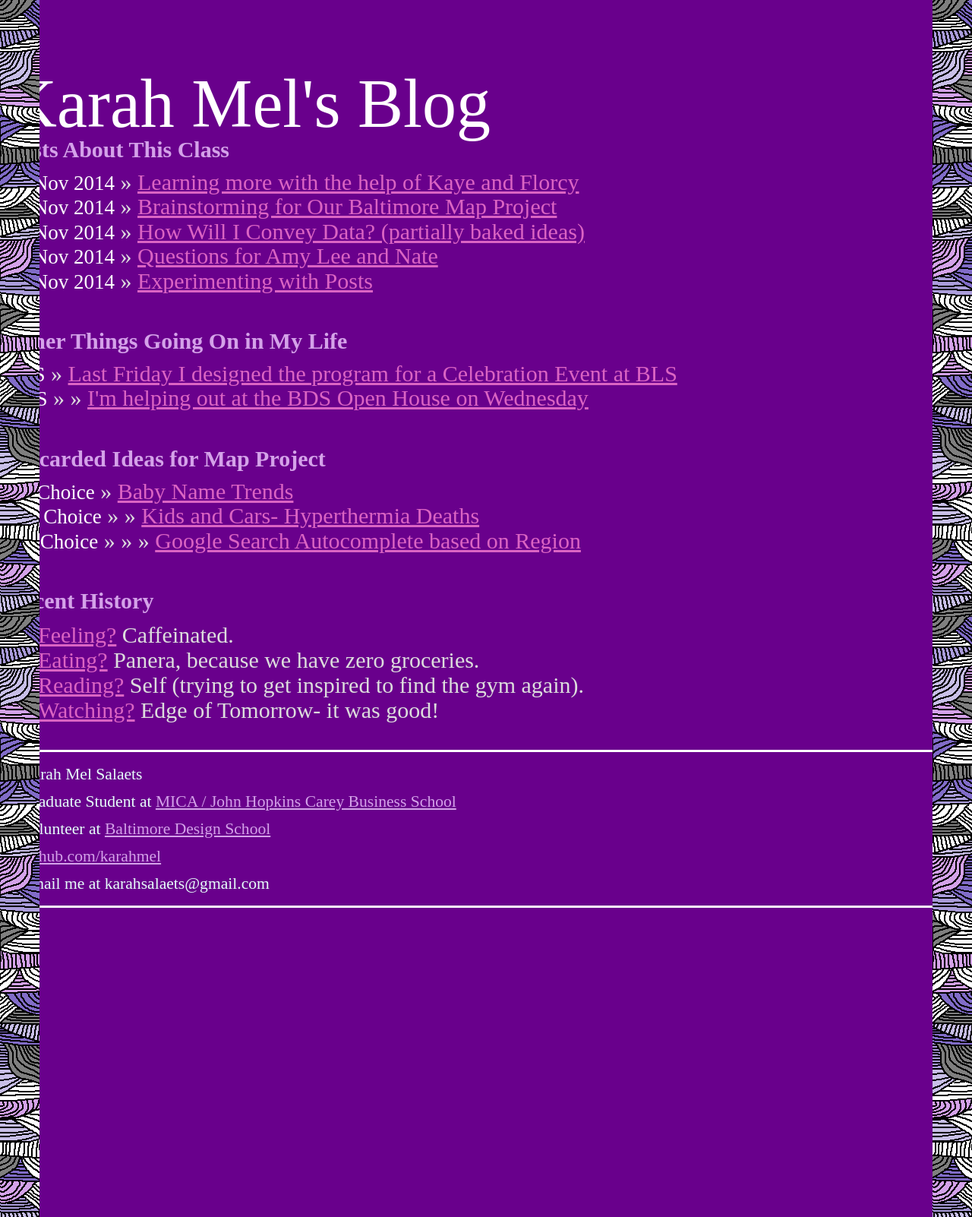
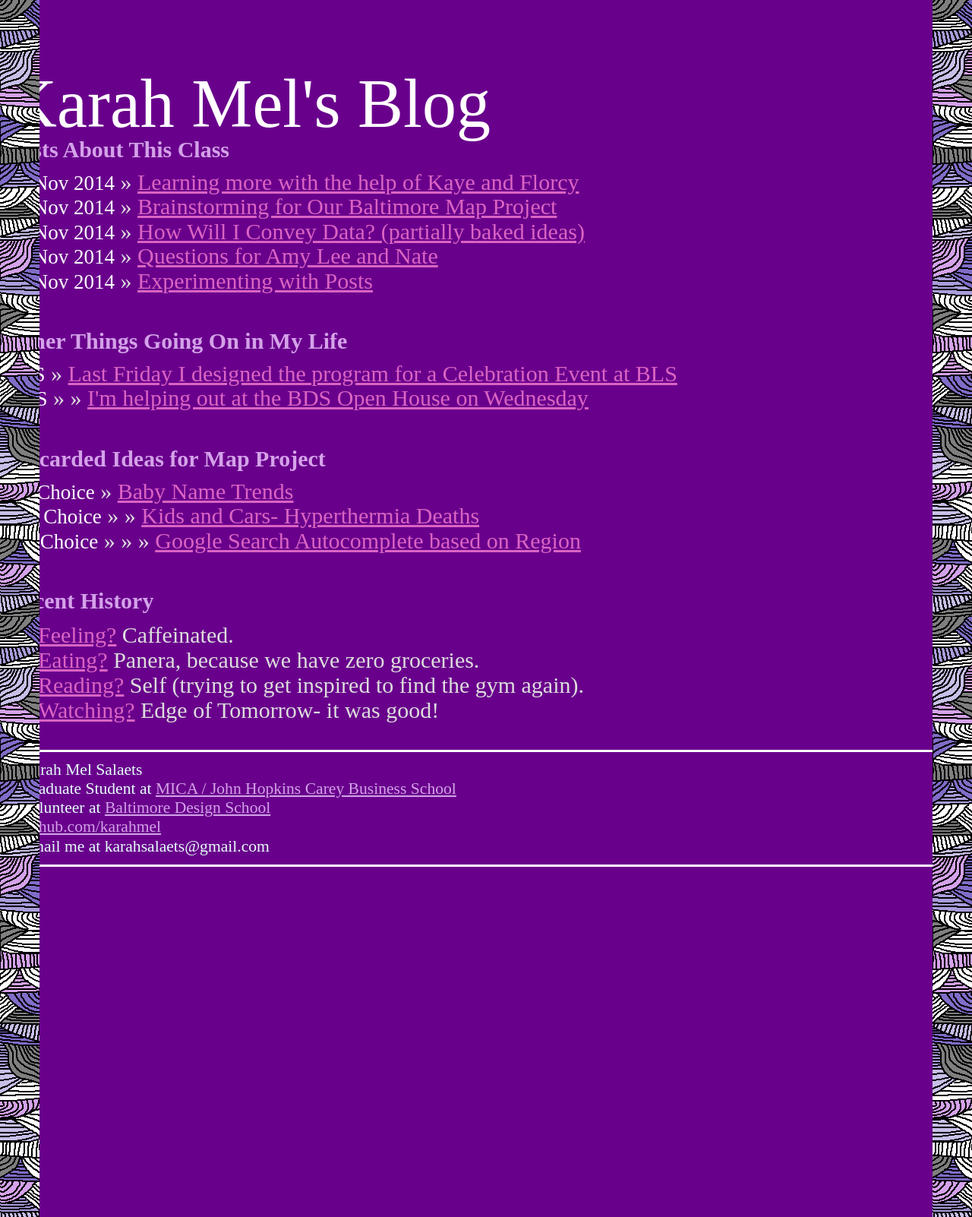
Before and after one commit to Karahmel/Blog, a Jekyll site: the page built from index.html, in a window 1280 px wide. Shown: the whole page at 76% size. Built offline with Jekyll 4.4.1, drawn with Linux system fonts in a browser that asks for light colours; Markdown is read by kramdown in place of the engine named in the settings.

Commit message:
Update screen.css

```diff
--- a/css/screen.css
+++ b/css/screen.css
@@ -139,7 +139,7 @@ font-size: 3em;
     margin-top: 1em;
     overflow: hidden;
     border-bottom: 3px solid white;
-   line-height: 100%;
+   line-height: 70%;
 
   }
 
```
